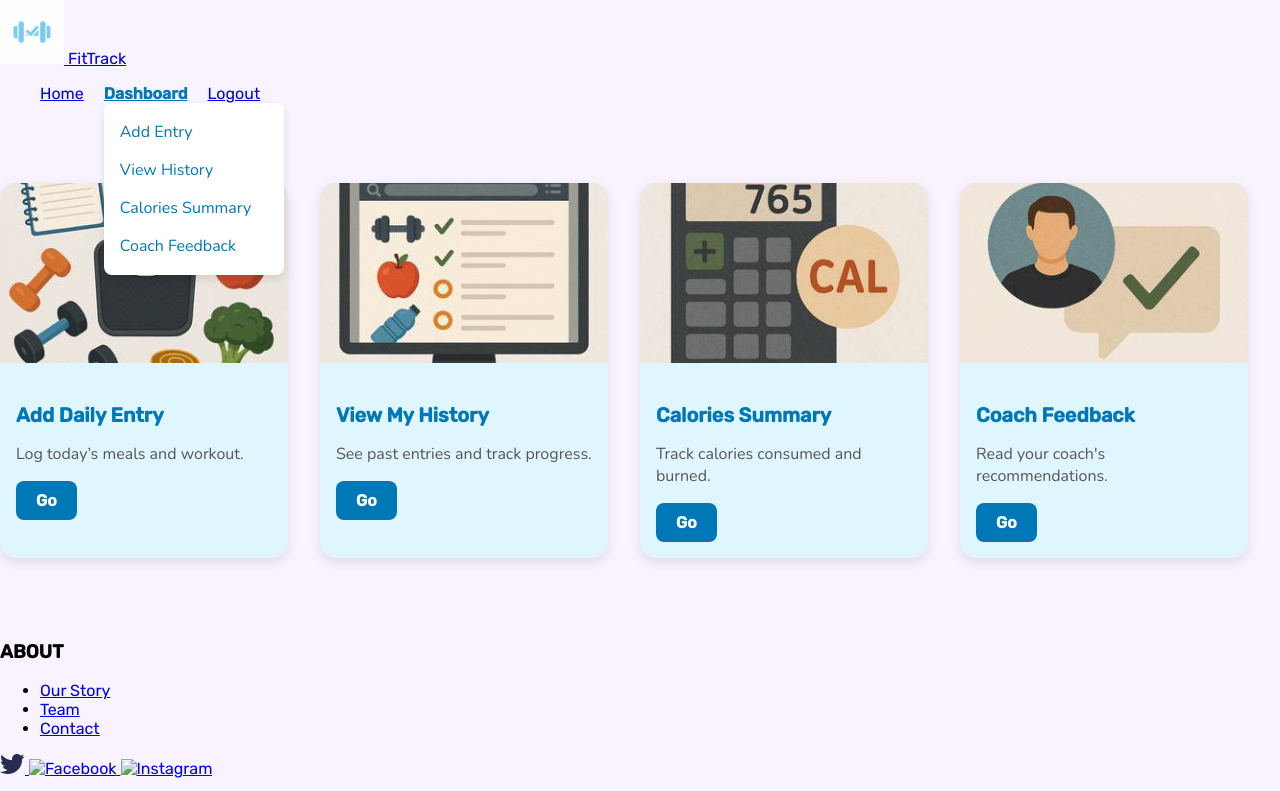
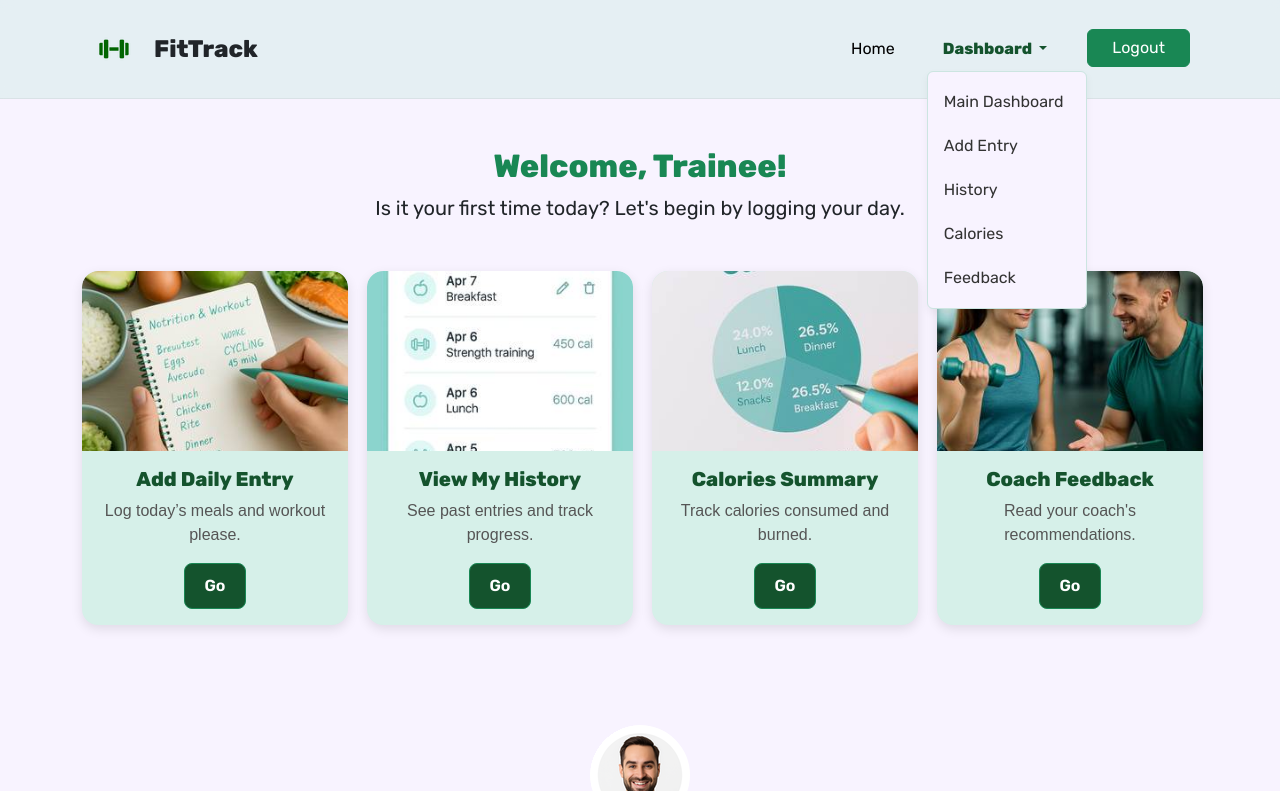
Before and after one commit to mayazahavi/fittrack, a website: page client/dashboard.html in a window 1280 px wide. Both pictures are taken after a click on the button "Dashboard". Shown: the top 791 px of the page. Drawn offline with nearby package versions, Linux system fonts and the light colour scheme.

Commit message:
page dashbord design fixes

```diff
--- a/client/css/dashboard.css
+++ b/client/css/dashboard.css
@@ -7,8 +7,8 @@
 }
 
 .dashboard-card {
-  width: 288px;
-  background-color: #E0F6FF;
+  width: 266px;
+    background-color: #D6F0E9;/* ✅ ירוק פסטל רך */
   border-radius: 16px;
   box-shadow: 0 4px 12px rgba(0, 0, 0, 0.1);
   overflow: hidden;
@@ -34,7 +34,7 @@
 .card-title {
   font-size: 20px;
   font-weight: 700;
-  color: #0077B6;
+  color: #14532D; /* ✅ ירוק כהה */
   margin-bottom: 8px;
   font-family: 'Rubik', sans-serif;
 }
@@ -49,14 +49,33 @@
 .card-btn {
   display: inline-block;
   padding: 10px 20px;
-  background-color: #0077B6;
+  background-color: #14532D; /* ✅ ירוק כהה */
   color: white;
   text-decoration: none;
   border-radius: 8px;
   font-weight: 600;
   transition: background-color 0.3s ease;
+  font-family: 'Rubik', sans-serif;
 }
 
 .card-btn:hover {
-  background-color: #4BB4E6;
+  background-color: #1E5E3C; /* ✅ ירוק כהה יותר בהובר */
 }
+.welcome-section {
+  padding-top: 40px;
+  padding-bottom: 20px;
+}
+
+.welcome-title {
+  font-size: 32px;
+  font-weight: 800;
+    color: #14532D/* ירוק כהה */
+  font-family: 'Rubik', sans-serif;
+  margin-bottom: 12px;
+}
+
+.welcome-text {
+  font-size: 18px;
+  color: #333;
+  font-family: 'Nunito', sans-serif;
+}
--- a/client/css/style.css
+++ b/client/css/style.css
@@ -157,3 +157,19 @@ body {
 .footer-section .social-icon:hover {
   transform: scale(1.2);
 }
+/* התפריט הנפתח */
+.dropdown-menu {
+  background-color: #f8f3ff;
+  border: 1px solid #cce5e1;
+  box-shadow: 0 4px 8px rgba(0,0,0,0.05);
+}
+
+.dropdown-item {
+  color: #333;
+  padding: 10px 16px;
+}
+
+.dropdown-item:hover {
+  background-color: #cce5e1;
+  color: #000;
+}
--- a/client/dashboard.html
+++ b/client/dashboard.html
@@ -3,137 +3,143 @@
 <head>
   <meta charset="UTF-8">
   <title>FitTrack - Dashboard</title>
+  <meta name="viewport" content="width=device-width, initial-scale=1.0" />
+  <link href="https://cdn.jsdelivr.net/npm/bootstrap@5.3.3/dist/css/bootstrap.min.css" rel="stylesheet" />
   <link rel="stylesheet" href="css/style.css">
   <link rel="stylesheet" href="css/dashboard.css">
-  <link rel="stylesheet" href="css/navbar-dropdown.css">
-  <link href="https://fonts.googleapis.com/css2?family=Nunito:wght@400;600;700;800&display=swap" rel="stylesheet">
-  <link href="https://fonts.googleapis.com/css2?family=Rubik:wght@400;500&display=swap" rel="stylesheet">
-  <link href="https://fonts.googleapis.com/css2?family=Abel&display=swap" rel="stylesheet">
+  <link href="https://fonts.googleapis.com/css2?family=Rubik:wght@400;600;800&display=swap" rel="stylesheet">
 </head>
-<body>
+<body style="font-family: 'Rubik', sans-serif; background-color: #f8f3ff;">
 
-  <!-- Header + Navigation -->
-  <section class="wrapper">
+  <!-- ✅ HEADER -->
   <header>
-      <a href="index.html" class="logo-container">
-        <img src="images/fittrack_icon.webp" alt="FitTrack logo" class="logo-img">
-        <span class="logo-text">FitTrack</span>
+    <nav class="navbar navbar-expand-lg custom-navbar">
+      <section class="container d-flex justify-content-between align-items-center">
+        <a href="index.html" class="navbar-brand d-flex align-items-center">
+          <img src="images/fittrack_logo_darkgreen.png" alt="FitTrack Logo" width="64" height="64" class="me-2">
+          <strong class="fs-4 text-dark">FitTrack</strong>
         </a>
-      <nav>
-        <ul>
-          <li><a href="index.html">Home</a></li>
-          <li class="dropdown">
-            <a href="#" class="curr-page dropdown-toggle">Dashboard</a>
-            <ul class="dropdown-menu">
-              <li><a href="addentry.html">Add Entry</a></li>
-              <li><a href="entries.html">View History</a></li>
-              <li><a href="entrydetails.html">Calories Summary</a></li>
-              <li><a href="feedback.html">Coach Feedback</a></li>
+
+        <nav class="d-flex align-items-center gap-3">
+          <ul class="nav mb-0">
+            <li class="nav-item">
+              <a href="index.html" class="nav-link">Home</a>
+            </li>
+            <li class="nav-item dropdown">
+              <a class="nav-link dropdown-toggle active-link" href="#" id="dashboardDropdown" role="button" data-bs-toggle="dropdown" aria-expanded="false">
+                Dashboard
+              </a>
+              <ul class="dropdown-menu" aria-labelledby="dashboardDropdown">
+                <li><a class="dropdown-item" href="dashboard.html">Main Dashboard</a></li>
+                <li><a class="dropdown-item" href="addentry.html">Add Entry</a></li>
+                <li><a class="dropdown-item" href="entries.html">History</a></li>
+                <li><a class="dropdown-item" href="entrydetails.html">Calories</a></li>
+                <li><a class="dropdown-item" href="feedback.html">Feedback</a></li>
               </ul>
             </li>
-          <li><a href="logout.html">Logout</a></li>
+            <li class="nav-item">
+              <a href="logout.html" class="btn btn-success px-4 ms-2">Logout</a>
+            </li>
           </ul>
         </nav>
+      </section>
+    </nav>
   </header>
+
+  <!-- ✅ MAIN -->
+  <main class="container my-5">
+
+    <!-- 👋 Welcome Message -->
+    <section class="text-center mb-5">
+      <h2 class="fw-bold text-success">Welcome, Trainee!</h2>
+      <p class="lead text-dark">Is it your first time today? Let's begin by logging your day.</p>
     </section>
 
-  <!-- Main Dashboard Content -->
-  <section class="wrapper">
-    <main>
-      <section class="dashboard-cards">
-
+    <section class="row text-center gy-4">
+      <section class="col-md-6 col-lg-3">
         <article class="dashboard-card">
-          <img src="images/card_fitness_image_optimized.jpg" alt="Add Entry" class="card-img" />
+          <img src="images/card1_nutrition_tracking_v2.jpg" alt="Add Entry" class="card-img" />
           <section class="card-content">
-            <header>
             <h3 class="card-title">Add Daily Entry</h3>
-            </header>
-            <p class="card-desc">Log today’s meals and workout.</p>
-            <footer>
-              <a href="addentry.html" class="card-btn">Go</a>
-            </footer>
+            <p class="card-desc">Log today’s meals and workout please.</p>
+            <a href="addentry.html" class="card-btn btn btn-outline-success">Go</a>
           </section>
         </article>
+      </section>
 
+      <section class="col-md-6 col-lg-3">
         <article class="dashboard-card">
-          <img src="images/history_card_image_optimized.jpg" alt="View History" class="card-img" />
+          <img src="images/card4_entry_history_300x300.jpg" alt="View History" class="card-img" />
           <section class="card-content">
-            <header>
             <h3 class="card-title">View My History</h3>
-            </header>
             <p class="card-desc">See past entries and track progress.</p>
-            <footer>
-              <a href="entries.html" class="card-btn">Go</a>
-            </footer>
+            <a href="entries.html" class="card-btn btn btn-outline-success">Go</a>
           </section>
         </article>
+      </section>
 
+      <section class="col-md-6 col-lg-3">
         <article class="dashboard-card">
-          <img src="images/calorie_card_image_optimized.jpg" alt="Calories Summary" class="card-img" />
+          <img src="images/card2_calories_piechart.jpg" alt="Calories Summary" class="card-img" />
           <section class="card-content">
-            <header>
             <h3 class="card-title">Calories Summary</h3>
-            </header>
             <p class="card-desc">Track calories consumed and burned.</p>
-            <footer>
-              <a href="entrydetails.html" class="card-btn">Go</a>
-            </footer>
+            <a href="entrydetails.html" class="card-btn btn btn-outline-success">Go</a>
           </section>
         </article>
+      </section>
 
+      <section class="col-md-6 col-lg-3">
         <article class="dashboard-card">
-          <img src="images/coach_feedback_card_optimized.jpg" alt="Coach Feedback" class="card-img" />
+          <img src="images/card3_trainer_feedback.jpg" alt="Coach Feedback" class="card-img" />
           <section class="card-content">
-            <header>
             <h3 class="card-title">Coach Feedback</h3>
-            </header>
             <p class="card-desc">Read your coach's recommendations.</p>
-            <footer>
-              <a href="feedback.html" class="card-btn">Go</a>
-            </footer>
+            <a href="feedback.html" class="card-btn btn btn-outline-success">Go</a>
           </section>
         </article>
-
       </section>
-    </main>
+    </section>
+    <!-- Testimonials Section -->
+<section class="container text-center my-5">
+  <section id="testimonials" class="carousel slide" data-bs-ride="carousel">
+    <section class="carousel-inner">
+      <article class="carousel-item active">
+        <img src="images/avatar_woman_smile_circle_transparent.png" class="rounded-circle mb-3" alt="Sarah" width="80" />
+        <blockquote>
+          <p>"FitTrack helped me lose 10 kg in 3 months!"</p>
+          <footer class="blockquote-footer">Sarah W.</footer>
+        </blockquote>
+      </article>
+      <article class="carousel-item">
+        <img src="images/avatar_man_smile_circle_transparent.png" class="rounded-circle mb-3" alt="Tom" width="80" />
+        <blockquote>
+          <p>"Thanks to FitTrack I feel stronger and more focused!"</p>
+          <footer class="blockquote-footer">Tom D.</footer>
+        </blockquote>
+      </article>
+    </section>
+    <button class="carousel-control-prev" type="button" data-bs-target="#testimonials" data-bs-slide="prev">
+      <span class="carousel-control-prev-icon"></span>
+    </button>
+    <button class="carousel-control-next" type="button" data-bs-target="#testimonials" data-bs-slide="next">
+      <span class="carousel-control-next-icon"></span>
+    </button>
+  </section>
 </section>
 
-  <!-- Footer -->
-  <footer class="footer">
-    <section class="wrapper">
-      <section class="footer-container">
-        <section class="footer-group footer-left">
-          <h3 class="footer-title">ABOUT</h3>
-          <ul class="footer-links">
-            <li><a href="#">Our Story</a></li>
-            <li><a href="#">Team</a></li>
-            <li><a href="#">Contact</a></li>
-          </ul>
-          <section class="footer-icons">
-            <a href="https://twitter.com" target="_blank">
-              <img src="images/twitter.svg" alt="Twitter" class="social-icon">
-            </a>
-            <a href="https://facebook.com" target="_blank">
-              <img src="images/facebook.svg" alt="Facebook" class="social-icon">
-            </a>
-            <a href="https://instagram.com" target="_blank">
-              <img src="images/instagram.svg" alt="Instagram" class="social-icon">
-            </a>
+  </main>
+
+  <!-- ✅ FOOTER -->
+  <footer id="contact" class="footer-section text-center text-white">
+    <section class="mb-3">
+      <a href="https://facebook.com" target="_blank"><img src="images/facebook.svg" alt="Facebook" width="24" class="mx-2 social-icon" /></a>
+      <a href="https://instagram.com" target="_blank"><img src="images/instagram.svg" alt="Instagram" width="24" class="mx-2 social-icon" /></a>
+      <a href="https://twitter.com" target="_blank"><img src="images/twitter.svg" alt="Twitter" width="24" class="mx-2 social-icon" /></a>
     </section>
-          <p class="footer-copy">© 2025 FitTrack</p>
-        </section>
-        <section class="footer-group footer-right">
-          <h3 class="footer-title">FOLLOW US</h3>
-          <ul class="footer-links">
-            <li><a href="#">Twitter</a></li>
-            <li><a href="#">Facebook</a></li>
-            <li><a href="#">Instagram</a></li>
-          </ul>
-        </section>
-      </section>
-    </section>
+    <small>© 2025 FitTrack, All rights reserved.</small>
   </footer>
 
-  <script src="js/navbar-dropdown.js"></script>
+  <script src="https://cdn.jsdelivr.net/npm/bootstrap@5.3.3/dist/js/bootstrap.bundle.min.js"></script>
 </body>
 </html>
```
Lines whose indentation alone changed are shown as unchanged.
